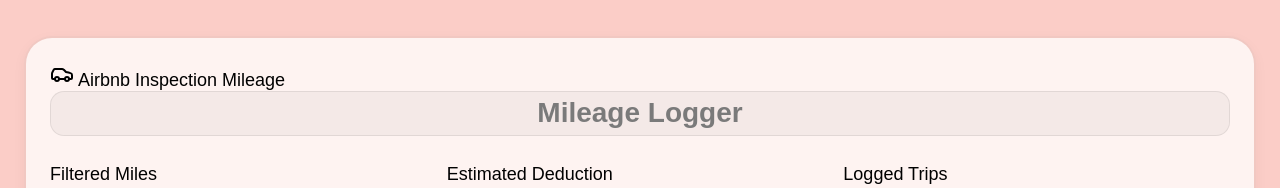
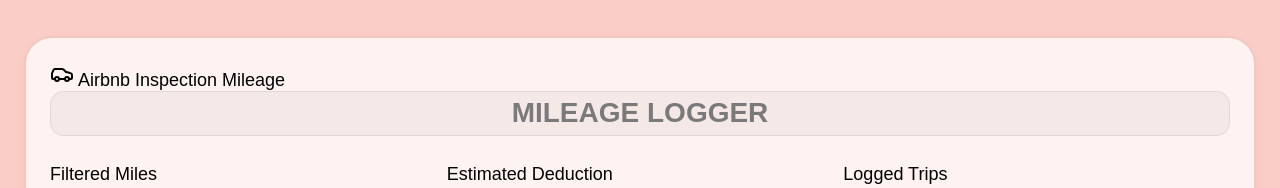
Before and after one commit to howmanymilestohome/airbnb-mileage-logger, a React (Vite) app: page / in a window 1280 px wide. Shown: the top 188 px of the page. Built offline with nearby package versions, Linux system fonts and the light colour scheme.

Commit message:
Update App.jsx

```diff
--- a/src/App.jsx
+++ b/src/App.jsx
@@ -193,7 +193,7 @@
 
 
 <div className="title-banner">
-  <h1 className="title-heading">Mileage Logger</h1>
+  <h1 className="title-heading">MILEAGE LOGGER</h1>
 </div>
 
           </div>
```
